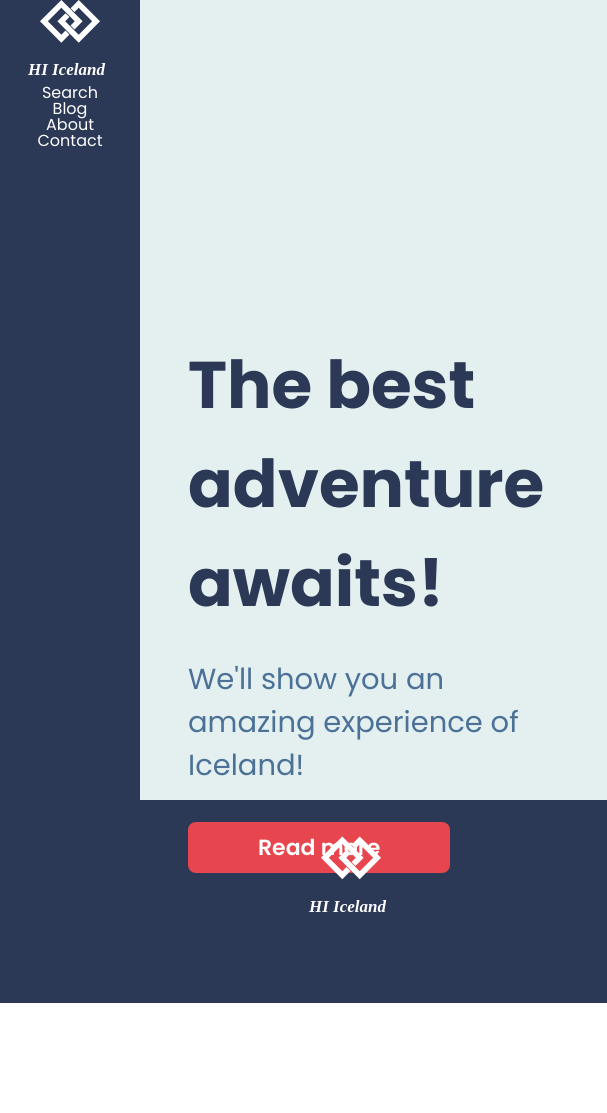
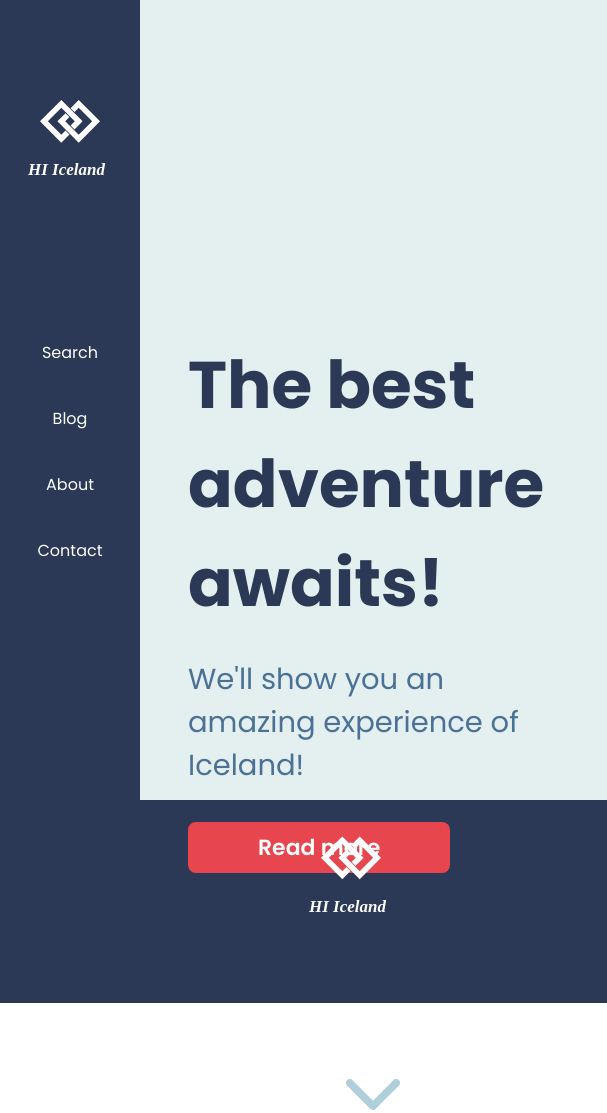
Before and after one commit to EdytaWe/HiIceland, a website: page public/index.html in a window 1280 px wide. Shown: the top 1113 px of the page, 0-607 px from the left. Before the commit the page ends 1003 px from the top, so only its background shows below. Drawn offline with Linux system fonts and the light colour scheme.

Commit message:
changes in navigation menu

```diff
--- a/public/index.html
+++ b/public/index.html
@@ -23,6 +23,7 @@
             <h1 class="banner__title">The best adventure awaits!</h1>
             <p class="banner__description">We'll show you an amazing experience of Iceland!</p>
             <a href="" class="banner__button button">Read more</a>
+            <div><img src="./assets/arrow.svg" alt="" class="banner__arrow"></div>
         </section>
         <img src="./assets/picture1.png" alt="" class="banner__picture">
     </div>
--- a/src/styles/components/_header.scss
+++ b/src/styles/components/_header.scss
@@ -10,6 +10,16 @@ header{
   color: white;
   text-align: center;
   position: fixed;
+
+  &__logo{
+    margin-top: 100px;
+  }
+  &__menu{
+    margin-top: 20vh;
+    &__content{
+      margin-bottom: 50px;
+    }
+  }
 }
 .banner{
   display: flex;
@@ -31,8 +41,9 @@ header{
     margin-top: 25px;
     margin-bottom: 50px;
 }
-  &__button{
-    //margin-top: 50px;
+  &__arrow{
+    margin-top: 220px;
+    margin-left: calc(50% - 20px);
   }
   &__picture{
     width: 919px;
```
Also changed, not shown: public/assets/arrow.svg (added), public/css/style.css, 1 other file.
